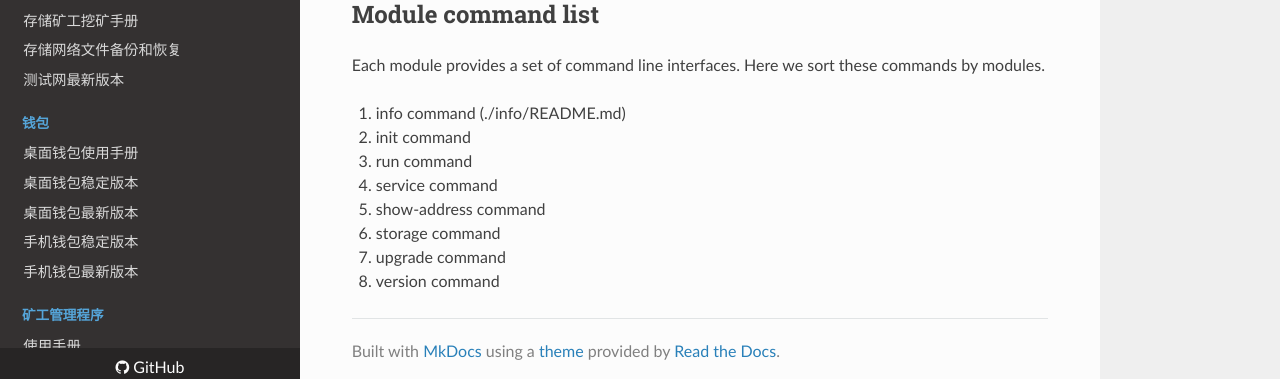
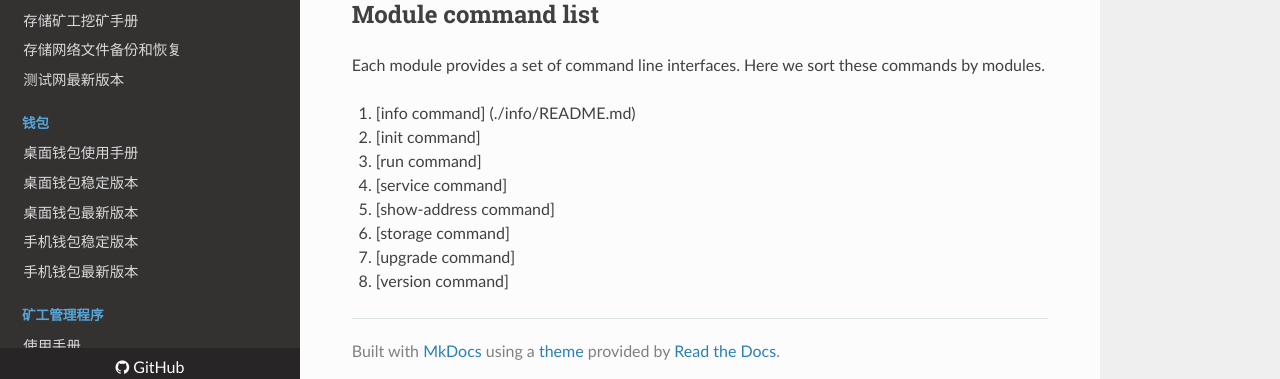
Before and after one commit to fireagainsmile/launch, an MkDocs documentation site: the page built from docs/minernode/README.md, in a window 1280 px wide and 1049 px high. Shown: the part 661-1040 px from the top of the window. Built offline with MkDocs 1.6.1, drawn with Linux system fonts in a browser that asks for light colours; nearby versions of some CDN libraries.

```diff
--- a/docs/minernode/README.md
+++ b/docs/minernode/README.md
@@ -30,18 +30,18 @@ server.private_address: 172.17.159.132:14001
 ## Module command list
 Each module provides a set of command line interfaces. Here we sort these commands by modules.
 
-1. info command (./info/README.md)
+1. [info command] (./info/README.md)
 
-2. init command
+2. [init command]
 
-3. run command
+3. [run command]
 
-4. service command
+4. [service command]
 
-5. show-address command
+5. [show-address command]
 
-6. storage command
+6. [storage command]
 
-7. upgrade command
+7. [upgrade command]
 
-8. version command
+8. [version command]
```
